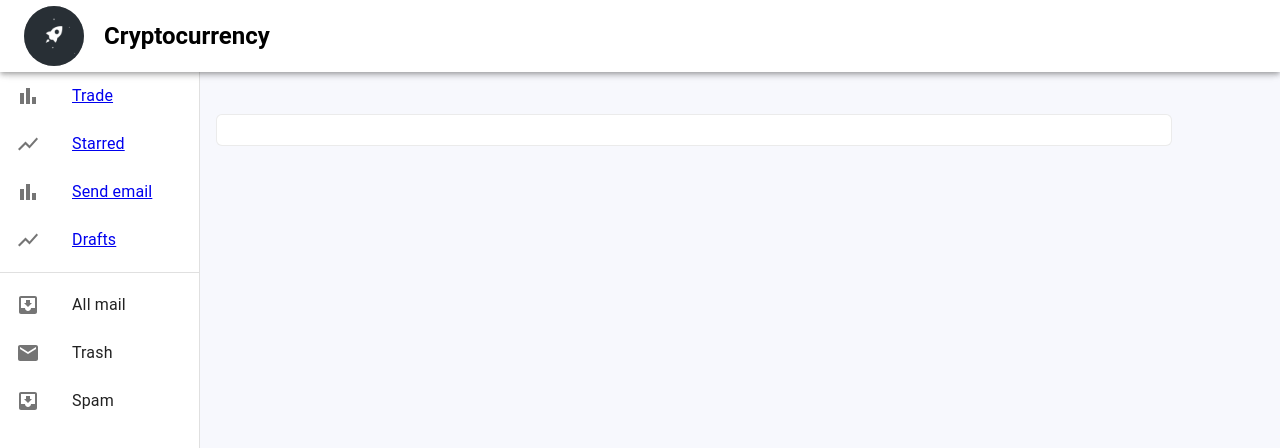
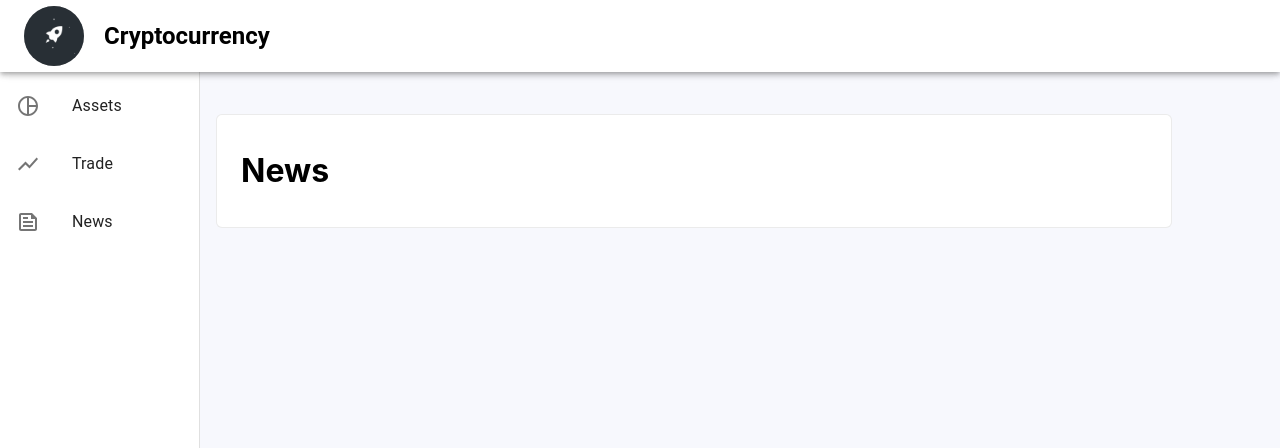
Before and after one commit to Junido/e-commerce, a React (Create React App) app: page /News in a window 1280 px wide. Shown: the top 448 px of the page. Built offline with nearby package versions, Linux system fonts and the light colour scheme.

Commit message:
Pagination

```diff
--- a/src/App.js
+++ b/src/App.js
@@ -2,7 +2,7 @@ import React,  { useState} from 'react';
 import { BrowserRouter as Router,Route, Routes } from "react-router-dom";
 import './App.css';
 import Navbar from './component/Navbar';
-import {Home, Details } from './Pages';
+import {Home, Details, Trade, News } from './Pages';
 import LateralBar from './component/LateralBar';
 import { Container, Grid} from '@mui/material';
 function App() {
@@ -24,6 +24,8 @@ function App() {
                 <Routes>
                     <Route path="/" element={<Home />} />
                     <Route path='/details/:id' element={<Details />} />
+                    <Route path='/Trade' element={<Trade />} />
+                    <Route path='/News' element={<News />} />
                 </Routes>
               </Container>
             </Grid>
--- a/src/Pages/Details.jsx
+++ b/src/Pages/Details.jsx
@@ -7,15 +7,20 @@ import { useParams } from "react-router-dom";
 
 function Details() {
     var { id } = useParams();
+    const PeriodBtn = [
+		  {'code':'24h', 'value':'1D'},
+		  {'code':'7d',  'value':'1W'},
+		  {'code':'30d', 'value':'1M'},
+		  {'code':'1y',  'value':'1Y'},
+		  {'code':'3y',  'value':'3Y'},
+		  {'code':'5y', 'value':'ALL'}
+	  ]
     const [coinDetails, setCoinDetails] = useState([]);
     const [coin, setCoin] = useState([]);
     const [taux, setTaux] = useState(0);
     const [isTauxMin, setisTauxMin] = useState(0);
     const [period, setPeriod] = useState('7d');
-    const [stateAlert, setstateAlert] = useState({
-      msg:"",
-      myopen:false
-    });
+    const [stateAlert, setstateAlert] = useState({ msg:"", myopen:false});
 
     useEffect(() => {
         GetCoin(id);
@@ -147,7 +152,7 @@ function Details() {
         fontSize:'12px',
       },
       buttonActive: {
-        color:'black',
+        color:'red',
         border:'none',
         fontSize:'12px',
         backgroundColor: 'rgba(0, 0, 0, 0.08)',
@@ -190,13 +195,12 @@ function Details() {
               </Grid>
               <Grid style={style.buttonBox} item xs={12} md={6}>
                 <ButtonGroup variant="text">
-                  {/* 3h 24h 7d 30d 3m 1y 3y 5y */}
-                  <Button onClick={handleClick} id="24h" style={period === "24h" ? style.buttonActive : style.buttonGroup}>1D</Button>
-                  <Button onClick={handleClick} id="7d" style={period === "7d" ? style.buttonActive : style.buttonGroup}>1W</Button>
-                  <Button onClick={handleClick} id="30d" style={period === "30d" ? style.buttonActive : style.buttonGroup}>1M</Button>
-                  <Button onClick={handleClick} id="1y" style={period === "1y" ? style.buttonActive : style.buttonGroup}>1Y</Button>
-                  <Button onClick={handleClick} id="3y" style={period === "3y" ? style.buttonActive : style.buttonGroup}>3Y</Button>
-                  <Button onClick={handleClick} id="5y" style={period === "5y" ? style.buttonActive : style.buttonGroup}>ALL</Button>
+                  {/* 24h 7d 30d 1y 3y 5y */}
+                  {PeriodBtn.map(p => {
+                    return (
+                      <Button onClick={handleClick} id={p.code} style={period === p.code ? style.buttonActive : style.buttonGroup}>{p.value}</Button>
+                    )
+                  })}
                 </ButtonGroup>
               </Grid>
               <Grid  item xs={12}>
--- a/src/Pages/Home.jsx
+++ b/src/Pages/Home.jsx
@@ -2,13 +2,14 @@ import React, { useState, useEffect } from 'react'
 import Service from '../services/CoinbaseService';
 import AlertBar from '../component/AlertBar';
 import { useNavigate  } from "react-router-dom";
-import {Card, CardActionArea, CardMedia, CardContent, Typography,ListItemButton, CardActions, Button, Grid, CircularProgress, TextField ,Paper,List,ListItem,ListItemAvatar,Avatar,ListItemText,Divider} from '@mui/material';
+import {Card, CardActionArea, CardMedia, CardContent,Pagination, Typography,ListItemButton, CardActions, Button, Grid, CircularProgress, TextField ,Paper,List,ListItem,ListItemAvatar,Avatar,ListItemText,Divider} from '@mui/material';
 import { flexbox } from '@mui/system';
 const Home = () => {
     const history = useNavigate();
     const [coins, setCoins] = useState();
     const [stats, setStats] = useState();
-    const [ search, setSearch ] = useState("");
+    const [search, setSearch ] = useState("");
+    const [page, setPage ] = useState(1);
     const [stateAlert, setstateAlert] = useState({
         msg:"",
         myopen:false
@@ -18,7 +19,7 @@ const Home = () => {
         Service.GetCoins().then((items) =>{
            console.log(items);
             setStats(items?.stats);
-            setCoins(items?.coins?.filter(x=> x.name.toUpperCase().includes(search.toUpperCase())));
+            setCoins(items?.coins?.filter(x=> x.name.toUpperCase().includes(search.toUpperCase())).slice((page-1)*10),10);
           }).catch(error => {
 
               setstateAlert({
@@ -26,7 +27,7 @@ const Home = () => {
                 myopen:true
               });
           });
-    },[search])
+    },[search, page])
 
     const handleClick = (evt,uid) => {
 
@@ -38,11 +39,16 @@ const Home = () => {
         setSearch(event.target.value);
     };
 
+    const pageChange = (event, value) => {
+        setPage(value);
+    };
+
     return (
         <div>
-            <h1>Trade</h1>
+            <h1>Assets</h1>
             <Paper sx={{marginBottom:"10px", padding:"10px",height:"50px", display:"flex", alignItems:"center"}}>
                 <TextField size="small"  onChange={handleChange} id="outlined-basic" label="Search" variant="outlined" />
+                <Pagination count={10} page={page} onChange={pageChange} color="secondary" />
             </Paper>
                 <List sx={{ width: '100%', bgcolor: 'background.paper' }}>
                     {coins ? coins.map((item, index) => {
--- /dev/null
+++ b/src/Pages/News.jsx
@@ -0,0 +1,7 @@
+import React from 'react';
+
+const News = () => {
+  return <h1>News</h1>;
+};
+
+export default News;
--- /dev/null
+++ b/src/Pages/Trade.jsx
@@ -0,0 +1,7 @@
+import React from 'react';
+
+const Trade = () => {
+  return <h1>Trade</h1>;
+};
+
+export default Trade;
--- a/src/Pages/index.js
+++ b/src/Pages/index.js
@@ -1,2 +1,4 @@
 export { default as Home } from './Home';
 export { default as Details } from './Details';
+export { default as Trade } from './Trade';
+export { default as News } from './News';
--- a/src/component/LateralBar.jsx
+++ b/src/component/LateralBar.jsx
@@ -1,6 +1,6 @@
 import React, {useEffect, useState} from 'react'
-import { ListItemIcon,Toolbar, Box, Drawer,Divider,ListItemText,List,ListItem} from '@mui/material';
-import { Mail, MoveToInbox, BarChart, ShowChart } from '@mui/icons-material';
+import { ListItemIcon,Toolbar, Box, Drawer,ListItemText,List,ListItem} from '@mui/material';
+import { FeedOutlined, ShowChartOutlined, PieChartOutlined } from '@mui/icons-material';
 import { Link } from 'react-router-dom';
 
 function LateralBar(props) {
@@ -21,27 +21,30 @@ function LateralBar(props) {
 
         <Box sx={{ overflow: 'auto' }}>
             <List>
-            {['Trade', 'Starred', 'Send email', 'Drafts'].map((text, index) => (
-                 <Link to="/" >
-                    <ListItem button key={text}>
-                    <ListItemIcon>
-                        {index % 2 === 0 ? <BarChart /> : <ShowChart />}
-                    </ListItemIcon>
-                    <ListItemText primary={text} />
+                <Link to="/" style={{ textDecoration: 'none', color:"inherit" }} >
+                    <ListItem sx={{ marginTop:"10px"}} button key="Assets">
+                        <ListItemIcon>
+                            <PieChartOutlined />
+                        </ListItemIcon>
+                        <ListItemText primary="Assets" />
                     </ListItem>
                 </Link>
-            ))}
-            </List>
-            <Divider />
-            <List>
-            {['All mail', 'Trash', 'Spam'].map((text, index) => (
-                <ListItem button key={text}>
-                <ListItemIcon>
-                    {index % 2 === 0 ? <MoveToInbox /> : <Mail />}
-                </ListItemIcon>
-                <ListItemText primary={text} />
-                </ListItem>
-            ))}
+                <Link to="/Trade" style={{ textDecoration: 'none', color:"inherit" }} >
+                    <ListItem sx={{ marginTop:"10px"}} button key="Trade">
+                        <ListItemIcon>
+                            <ShowChartOutlined />
+                        </ListItemIcon>
+                        <ListItemText primary="Trade" />
+                    </ListItem>
+                </Link>
+                <Link to="/News" style={{ textDecoration: 'none', color:"inherit" }} >
+                    <ListItem sx={{ marginTop:"10px"}} button key="News">
+                        <ListItemIcon>
+                            <FeedOutlined />
+                        </ListItemIcon>
+                        <ListItemText primary="News" />
+                    </ListItem>
+                </Link>
             </List>
         </Box>
     )
--- a/src/services/CoinbaseService.js
+++ b/src/services/CoinbaseService.js
@@ -20,7 +20,7 @@ class CoinbaseService {
         return data.data.coin;
     }
 
-    async GetCoins() {
+    async GetCoins(limit, offset) {
 
         const paramsCoins = {
             referenceCurrencyUuid: 'yhjMzLPhuIDl',
@@ -28,8 +28,8 @@ class CoinbaseService {
             tiers: '1',
             orderBy: 'marketCap',
             orderDirection: 'desc',
-            limit: '100',
-            offset: '0'
+            limit: 100,
+            offset: 0
           }
 
         const response = await axios.get(`https://coinranking1.p.rapidapi.com/coins`,{headers, params: paramsCoins });
```
